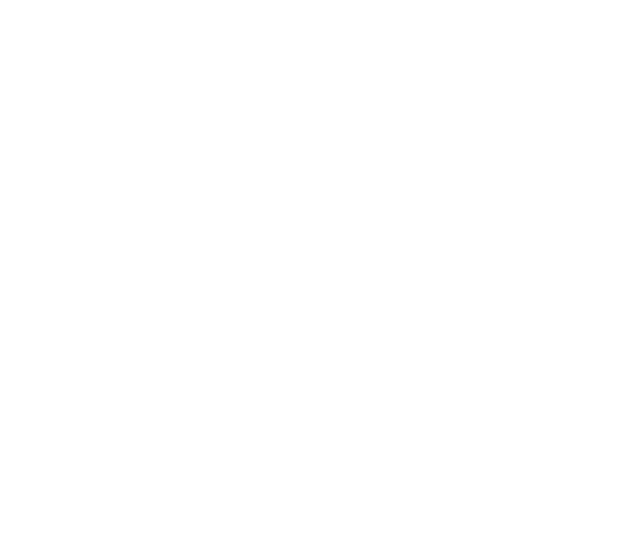
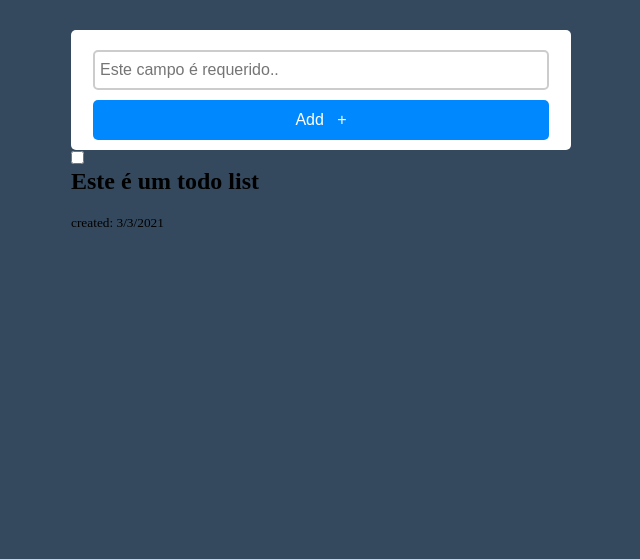
Before and after one commit to GeronimoOlanda/To-do-List, a PHP site: page / in a window 1280 px wide. Before the commit the part shown is empty. Shown: the top 559 px of the page, without its empty margins (319-959 px from the left). Run offline with PHP 8.4, Linux system fonts and the light colour scheme.

Commit message:
Adicionando design css no projeto

```diff
--- a/index.php
+++ b/index.php
@@ -4,9 +4,28 @@
     <meta charset="UTF-8">
     <meta http-equiv="X-UA-Compatible" content="IE=edge">
     <meta name="viewport" content="width=device-width, initial-scale=1.0">
-    <title>Document</title>
+
+    <link rel="stylesheet" href="./public/css/index.css">
+    <title>Lista dos Afazeres</title>
 </head>
 <body>
+    <div class="main-section">
+    <!-- adicionando sessão -->
+        <div class="add-section">
+            <form action="">
+                <input type="text" name="title" id="title" placeholder="Este campo é requerido..">
+                <button type="submit">Add &nbsp; <span>&#43;</span></button>
+            </form>
+        </div>
 
+        <!-- Exibindo a sessão-->
+        <div class="show-todo-section">
+            <div class="todo-item">
+                <input type="checkbox">
+                <h2>Este é um todo list</h2><br>
+                <small>created: 3/3/2021</small>
+            </div>
+        </div>
+    </div>
 </body>
 </html>
--- /dev/null
+++ b/public/css/index.css
@@ -0,0 +1,53 @@
+*{
+    padding: 0;
+    margin: 0;
+    box-sizing: border-box;
+}
+
+body{
+    background-color: #34495e;
+}
+
+.main-section{
+    background: transparent;
+    max-width: 500px;
+    width: 90%;
+    height: 500px;
+    margin: 30px auto;
+    border-radius: 10px;
+}
+
+
+.add-section{
+    width: 100%;
+    background: #fff;
+    margin: 0px auto;
+    padding: 10px;
+    border-radius: 5px;
+}
+
+.add-section input{
+    display: block;
+    width: 95%;
+    height: 40px;
+    margin: 10px auto;
+    border: 2px solid #ccc;
+    font-size: 16px;
+    border-radius: 5px;
+    padding: 0px 5px;
+}
+
+.add-section button{
+    display: block;
+    width: 95%;
+    height: 40px;
+    margin: 0px auto;
+    border: none;
+    outline: none;
+    background: #0088FF;
+    color: #fff;
+    font-family: sans-serif;
+    font-size: 16px;
+    border-radius:5px;
+    cursor: pointer;
+}
```
